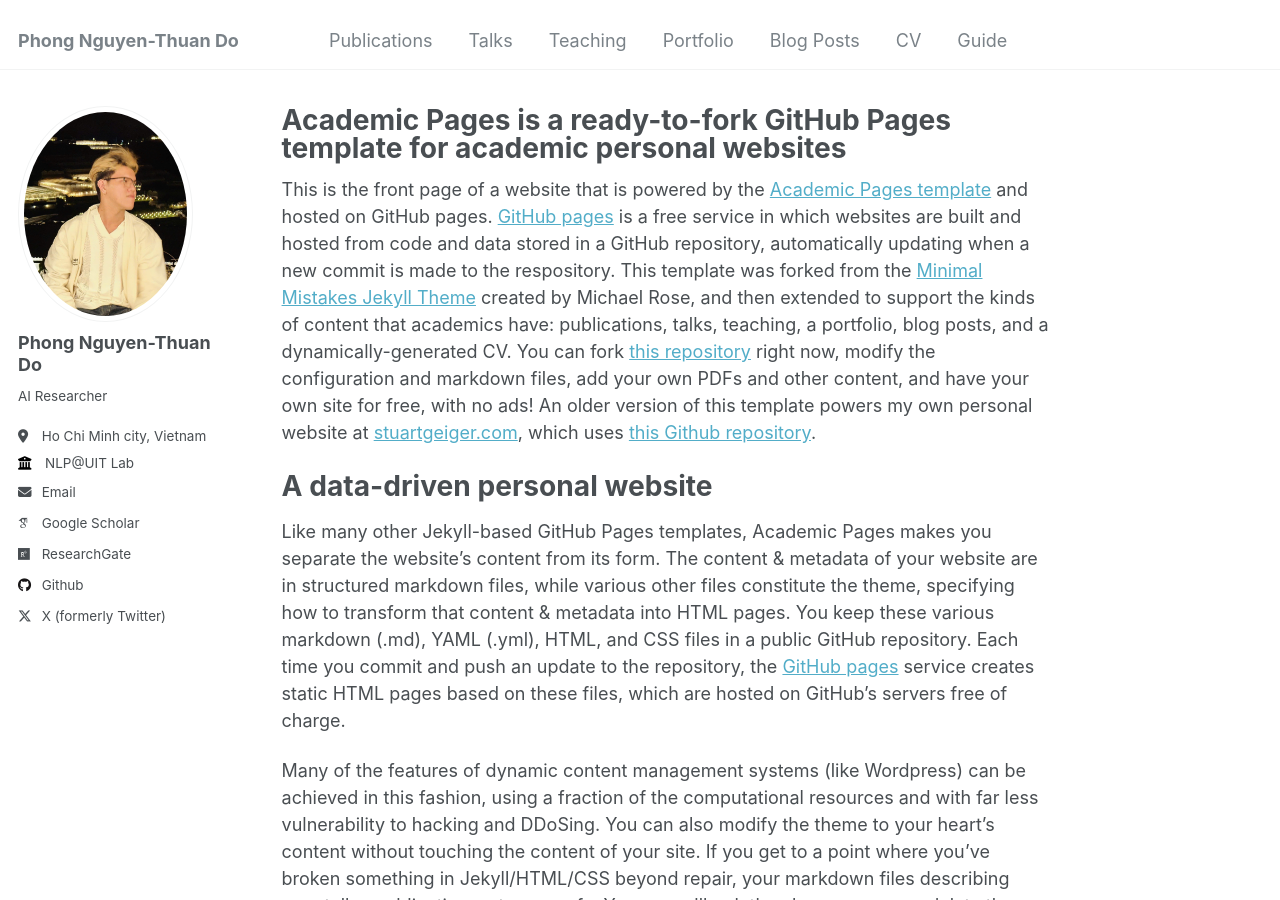
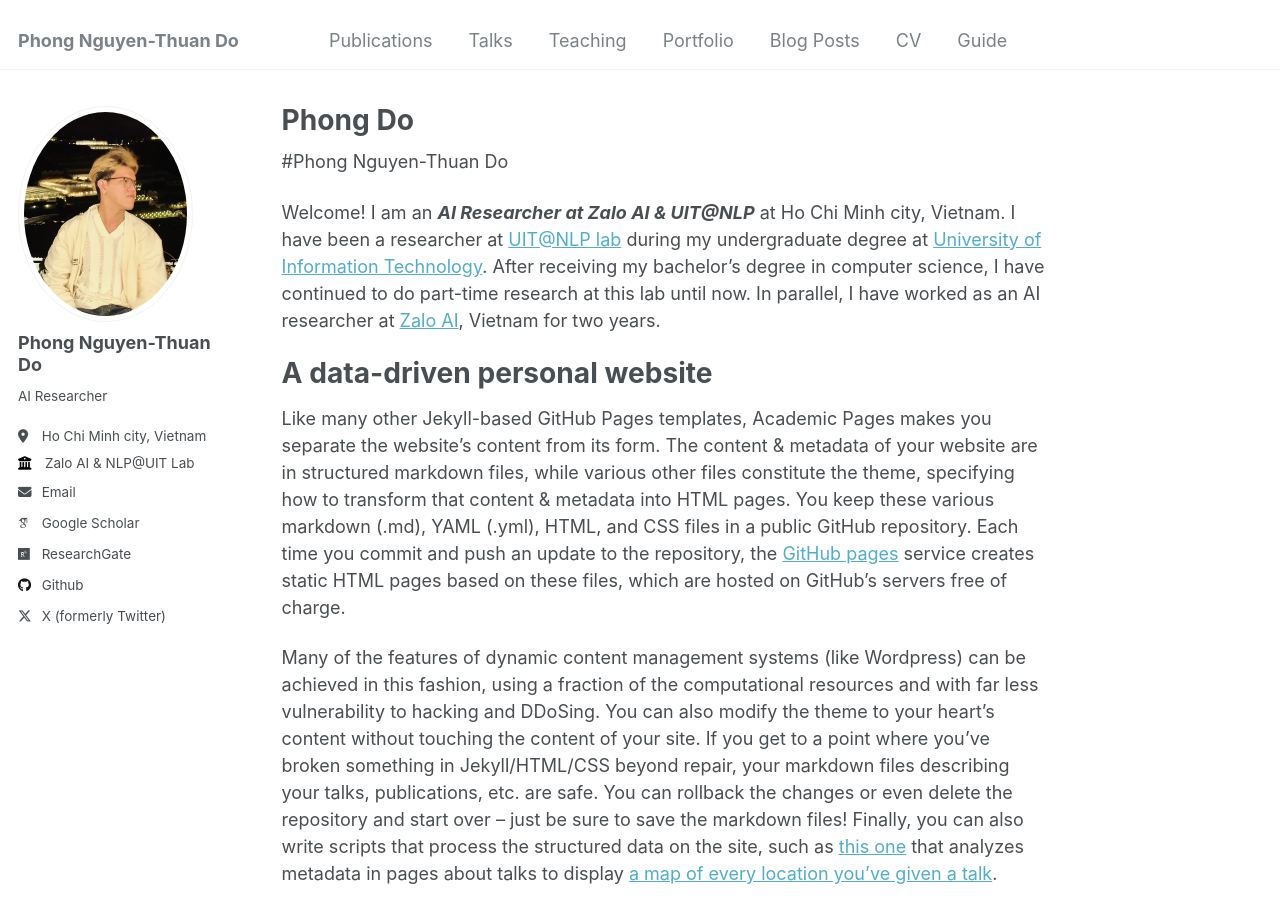
Before and after one commit to PhongNTDo/PhongNTDo.github.io, a Jekyll site: the page built from _pages/about.md, in a window 1280 px wide and 900 px high. Built offline with Jekyll 4.4.1, drawn with Linux system fonts in a browser that asks for light colours; some web fonts are replaced.

Commit message:
add personal information

```diff
--- a/_config.yml
+++ b/_config.yml
@@ -26,7 +26,7 @@
   pronouns         : # example: "she/her"
   bio              : "AI Researcher"
   location         : "Ho Chi Minh city, Vietnam"
-  employer         : "NLP@UIT Lab"
+  employer         : "Zalo AI & NLP@UIT Lab"
   # uri              : # URL
   email            : "phongdntvn@gmail.com"
 
--- a/_pages/about.md
+++ b/_pages/about.md
@@ -1,13 +1,19 @@
 ---
 permalink: /
-title: "Academic Pages is a ready-to-fork GitHub Pages template for academic personal websites"
+title: "Phong Do"
 author_profile: true
 redirect_from:
   - /about/
   - /about.html
 ---
 
-This is the front page of a website that is powered by the [Academic Pages template](https://github.com/academicpages/academicpages.github.io) and hosted on GitHub pages. [GitHub pages](https://pages.github.com) is a free service in which websites are built and hosted from code and data stored in a GitHub repository, automatically updating when a new commit is made to the respository. This template was forked from the [Minimal Mistakes Jekyll Theme](https://mmistakes.github.io/minimal-mistakes/) created by Michael Rose, and then extended to support the kinds of content that academics have: publications, talks, teaching, a portfolio, blog posts, and a dynamically-generated CV. You can fork [this repository](https://github.com/academicpages/academicpages.github.io) right now, modify the configuration and markdown files, add your own PDFs and other content, and have your own site for free, with no ads! An older version of this template powers my own personal website at [stuartgeiger.com](http://stuartgeiger.com), which uses [this Github repository](https://github.com/staeiou/staeiou.github.io).
+#Phong Nguyen-Thuan Do
+
+
+Welcome! I am an ***AI Researcher at Zalo AI & UIT@NLP*** at Ho Chi Minh city, Vietnam. I have been a researcher at [UIT@NLP lab](https://nlp.uit.edu.vn/home) during my undergraduate degree at [University of Information Technology](https://www.uit.edu.vn/). After receiving my bachelor's degree in computer science, I have continued to do part-time research at this lab until now. In parallel, I have worked as an AI researcher at [Zalo AI](https://zalo.ai/), Vietnam for two years.
+
+
+
 
 A data-driven personal website
 ======
```
